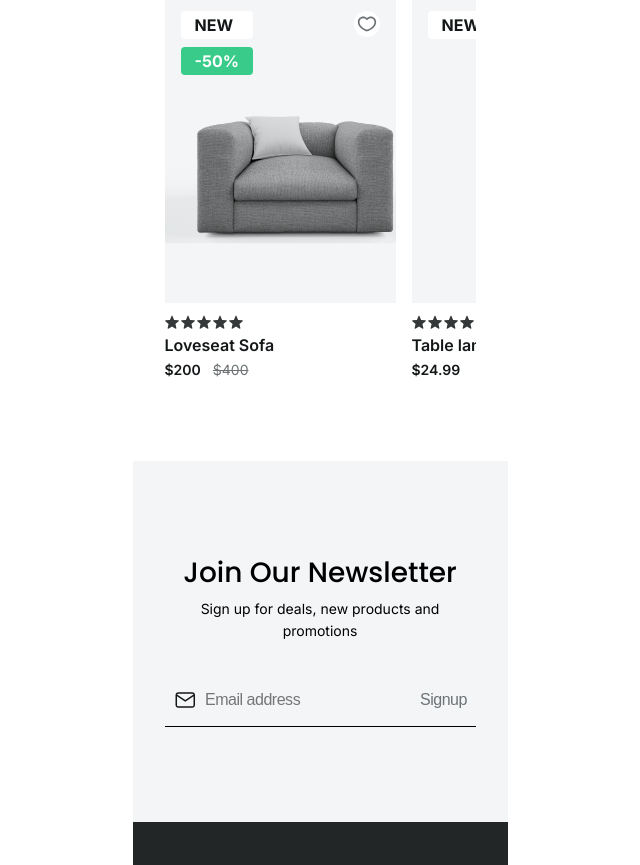
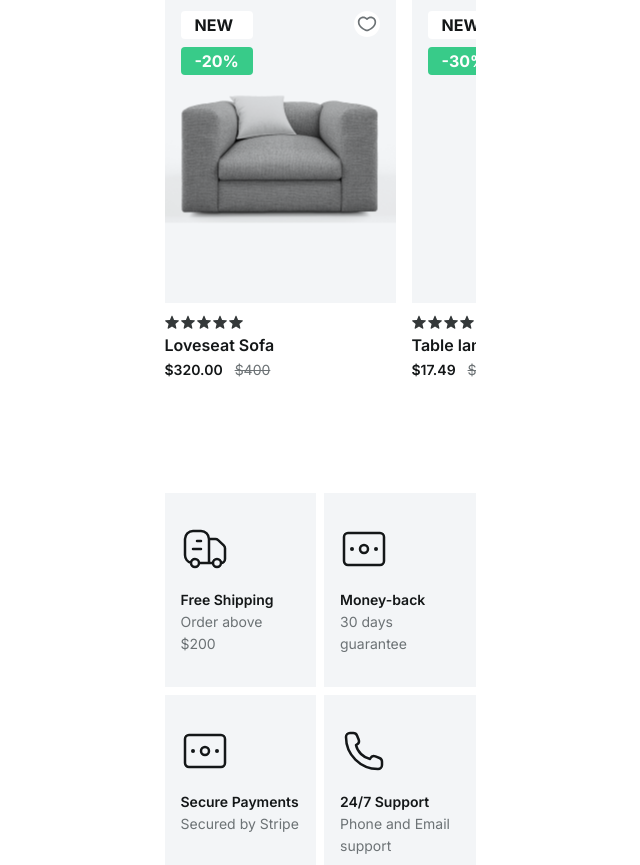
Before and after one commit to Kenama/Cafe-Street, a plain HTML site: page src/index.html in a window 1280 px wide. Shown: the part 1144-2009 px from the top of the page, without its empty margins (320-960 px from the left). Drawn offline with Linux system fonts and the light colour scheme; a web font is replaced by a local one.

Commit message:
Added cards block

```diff
--- a/src/assets/css/base/styles.css
+++ b/src/assets/css/base/styles.css
@@ -21,6 +21,7 @@
 @import url(/src/assets/css/components/home-components/quote.css);
 @import url(/src/assets/css/components/home-components/categories.css);
 @import url(/src/assets/css/components/home-components/new-arrivals.css);
+@import url(/src/assets/css/components/home-components/cards.css);
 
 /* Varriables */
 /* ---------------------------------------------------------- */
--- /dev/null
+++ b/src/assets/css/components/home-components/cards.css
@@ -0,0 +1,35 @@
+/* Cards */
+
+.cards {
+  display: flex;
+  flex-wrap: wrap;
+  gap: 8px;
+  padding: var(--padding-horizontal);
+}
+
+/* Card */
+.card {
+  padding: var(--padding-horizontal) 16px;
+  background: var(--bg-neutral);
+  width: 151.5px;
+  font-family: var(--font-main);
+  font-size: var(--fs-p-sec);
+  line-height: var(--lh-p-sec);
+}
+
+/* Card icon */
+.card-icon {
+  margin-bottom: 16px;
+}
+
+/* Card header */
+.card-title {
+  font-family: "Inter", sans-serif;
+  font-weight: var(--fw-bold);
+  color: var(--color-text);
+}
+
+/* Card text */
+.card-text {
+  color: var(--color-acc);
+}
--- a/src/assets/css/components/home-components/new-arrivals.css
+++ b/src/assets/css/components/home-components/new-arrivals.css
@@ -1,5 +1,8 @@
 /* New arrivals */
 
+.new-arrivals {
+  margin-bottom: 32px;
+}
 .new-arrivals .block-header {
   padding-inline: var(--padding-horizontal);
 }
@@ -26,6 +29,7 @@
   height: 308px;
   margin-bottom: 12px;
   padding: 16px;
+  background: no-repeat center;
 }
 
 /* Product top */
--- a/src/assets/js/index.js
+++ b/src/assets/js/index.js
@@ -73,28 +73,28 @@ const products = [
   {
     name: "Loveseat Sofa",
     price: 400,
-    discount: 50,
+    discount: 20,
     rating: 5,
     imagePath: "/src/assets/img/image-loveseat-sofa.png",
   },
   {
     name: "Table lamp",
     price: 24.99,
-    discount: 0,
+    discount: 30,
     rating: 5,
     imagePath: "/src/assets/img/image-table-lamp.png",
   },
   {
     name: "Beige table lamp",
     price: 24.99,
-    discount: 0,
+    discount: 10,
     rating: 5,
     imagePath: "/src/assets/img/image-beige-table-lamp.png",
   },
   {
     name: "Bamboo basket",
     price: 24.99,
-    discount: 0,
+    discount: 5,
     rating: 5,
     imagePath: "/src/assets/img/image-bamboo-basket.png",
   },
@@ -186,7 +186,10 @@ products.forEach((product) => {
   } else {
     const prevPrice = document.createElement("span");
     prevPrice.classList.add("prev-price");
-    currentPrice.textContent = `$${(product.price * product.discount) / 100}`;
+    currentPrice.textContent = `$${(
+      product.price -
+      (product.price * product.discount) / 100
+    ).toFixed(2)}`;
     prevPrice.textContent = `$${product.price}`;
     price.appendChild(currentPrice);
     price.appendChild(prevPrice);
@@ -200,3 +203,63 @@ products.forEach((product) => {
 });
 
 newArrivals.appendChild(productsContainer);
+
+// --------------------------------------------
+
+// Cards
+
+// data
+const cards = [
+  {
+    title: "Free Shipping",
+    text: "Order above $200",
+    imagePath: "/src/assets/img/icon-delivery.svg",
+  },
+  {
+    title: "Money-back",
+    text: "30 days guarantee",
+    imagePath: "/src/assets/img/icon-money.svg",
+  },
+  {
+    title: "Secure Payments",
+    text: "Secured by Stripe",
+    imagePath: "/src/assets/img/icon-money.svg",
+  },
+  {
+    title: "24/7 Support",
+    text: "Phone and Email support",
+    imagePath: "/src/assets/img/icon-call.svg",
+  },
+];
+
+// container
+const cardsContainer = document.getElementById("cards-container");
+
+// data iteration
+cards.forEach((card) => {
+  const div = document.createElement("div");
+  div.classList.add("card");
+
+  // card icon
+  const cardIcon = document.createElement("img");
+  cardIcon.classList.add("card-icon");
+  cardIcon.src = card.imagePath;
+  div.appendChild(cardIcon);
+
+  // card header
+  const cardTitle = document.createElement("h4");
+  cardTitle.classList.add("card-title");
+  cardTitle.textContent = card.title;
+  div.appendChild(cardTitle);
+
+  // card text
+  const cardText = document.createElement("p");
+  cardText.classList.add("card-text");
+  cardText.textContent = card.text;
+  div.appendChild(cardText);
+
+  // append card container to the main container
+  cardsContainer.appendChild(div);
+});
+
+// --------------------------------------------
--- a/src/index.html
+++ b/src/index.html
@@ -55,8 +55,8 @@
       <div class="new-arrivals" id="new-arrivals">
         <h2 class="block-header">New Arrivals</h2>
       </div>
-      <!-- Pros -->
-      <div class="pros"></div>
+      <!-- Cards -->
+      <div class="cards" id="cards-container"></div>
       <!-- Offer -->
       <div class="offer"></div>
       <!-- Articles -->
```
Also changed, not shown: src/assets/img/icon-call.svg (added), src/assets/img/icon-delivery.svg (added), src/assets/img/icon-lock.svg (added), src/assets/img/icon-money.svg (added).
